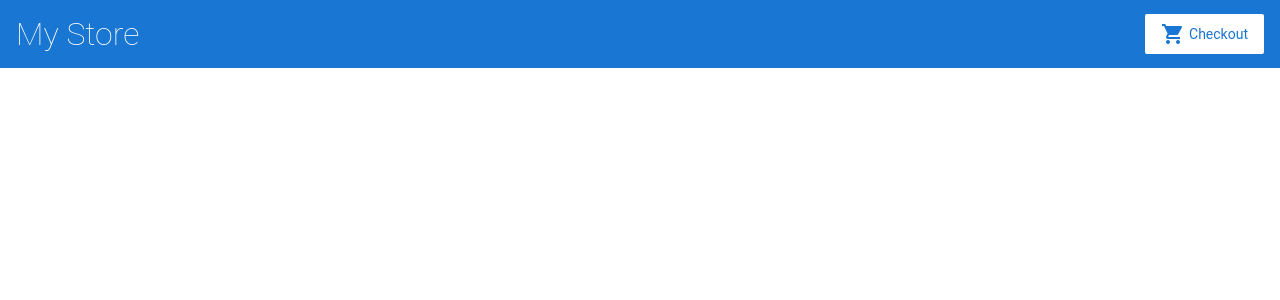
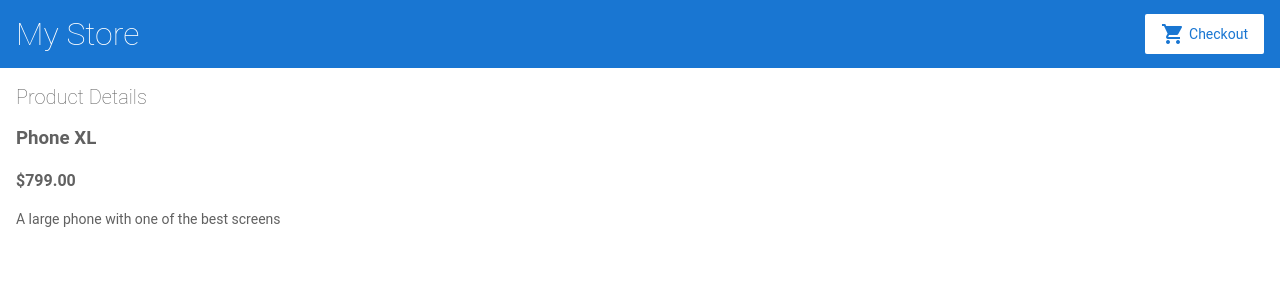
Before and after one commit to sidrees00/productApp, an Angular app: page /products/0 in a window 1280 px wide. Before the commit this address led to /. Shown: the top 300 px of the page. Built offline with nearby package versions, Linux system fonts and the light colour scheme.

Commit message:
Add route, routerLink and dynamically route details

```diff
--- a/src/app/app.module.ts
+++ b/src/app/app.module.ts
@@ -15,6 +15,7 @@ import { ProductDetailsComponent } from './product-details/product-details.compo
     ReactiveFormsModule,
     RouterModule.forRoot([
       { path: '', component: ProductListComponent },
+      { path: 'products/:productId', component: ProductDetailsComponent },
     ])
   ],
   declarations: [
--- a/src/app/product-details/product-details.component.html
+++ b/src/app/product-details/product-details.component.html
@@ -1,3 +1,7 @@
-<p>
-  product-details works!
-</p>
+<h2>Product Details</h2>
+
+<div *ngIf="product">
+  <h3>{{ product.name }}</h3>
+  <h4>{{ product.price | currency }}</h4>
+  <p>{{ product.description }}</p>
+</div>
--- a/src/app/product-details/product-details.component.ts
+++ b/src/app/product-details/product-details.component.ts
@@ -1,4 +1,7 @@
 import { Component, OnInit } from '@angular/core';
+import { ActivatedRoute } from '@angular/router';
+
+import { products } from '../products';
 
 @Component({
   selector: 'app-product-details',
@@ -6,10 +9,22 @@ import { Component, OnInit } from '@angular/core';
   styleUrls: ['./product-details.component.css']
 })
 export class ProductDetailsComponent implements OnInit {
+  product;
 
-  constructor() { }
+  constructor(
+    private route: ActivatedRoute,
+  ) { }
 
   ngOnInit() {
+    this.route.paramMap.subscribe(params => {
+      this.product = products[params.get('productId')]
+    })
   }
 
 }
+
+/*
+Notes:
+1) The ActivatedRoute is specific to each routed component loaded by the Angular Router. It contains information about the route, its parameters, and additional data associated with the route.
+
+*/
--- a/src/app/product-list/product-list.component.html
+++ b/src/app/product-list/product-list.component.html
@@ -1,9 +1,9 @@
 <h2>Products</h2>
 
-<div *ngFor="let product of products">
+<div *ngFor="let product of products; index as productId">
 
   <h3>
-    <a [title]="product.name  + ' details'">
+    <a [title]="product.name  + ' details'" [routerLink]="['/products', productId]">
       {{product.name}}
     </a>
   </h3>
@@ -38,4 +38,8 @@
 
   6) The above title attribute can also be defined as: title="{{product.name}} details".
 
+  7) The routerLink defines how the user navigates to the route (or URL) declaratively in the component template.
+
+  8) The RouterLink directive gives the router control over the anchor element. In this case, the route (URL) contains one fixed segment (/products) and the final segment is variable, inserting the id property of the current product.
+
 -->
```
